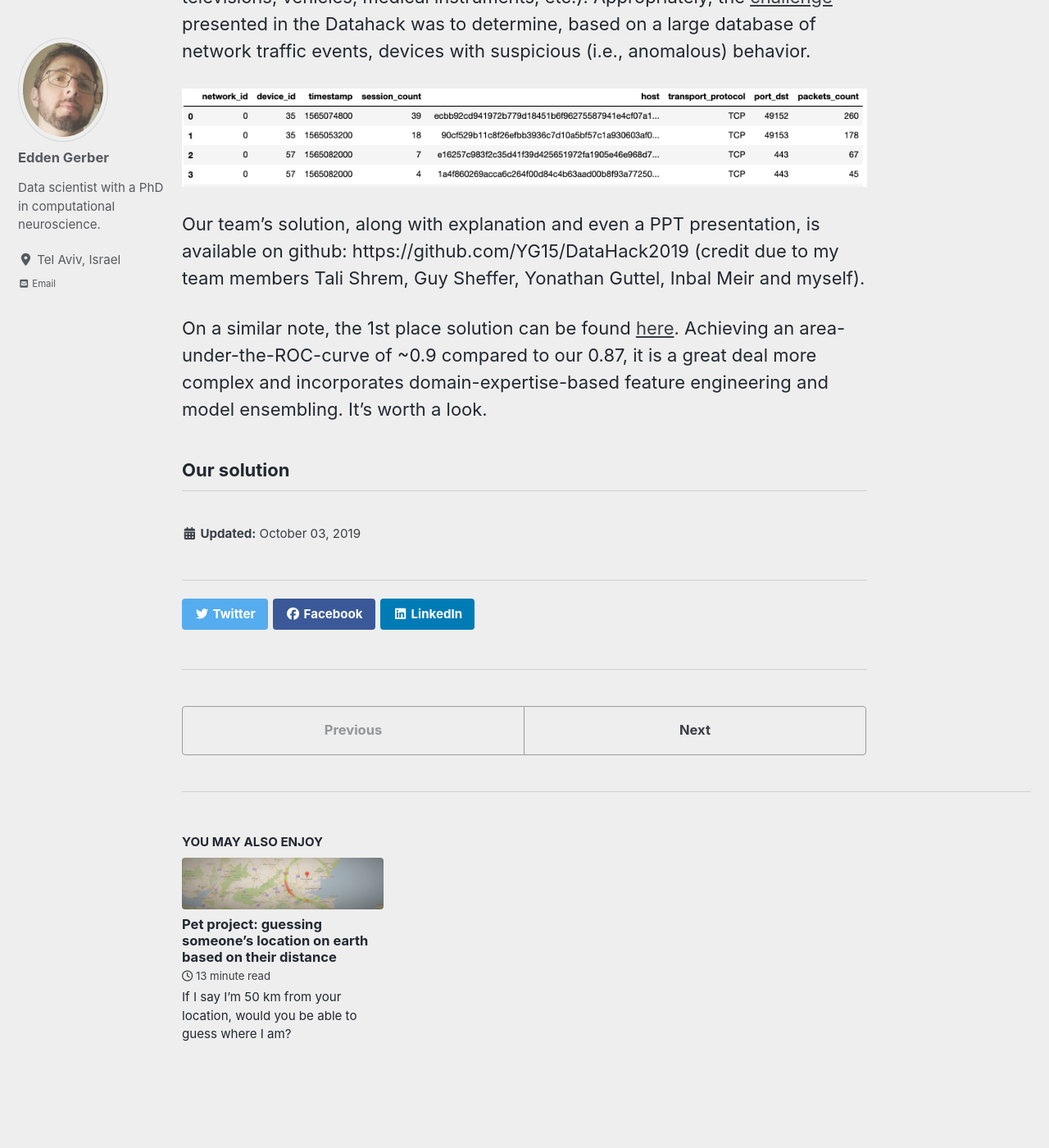
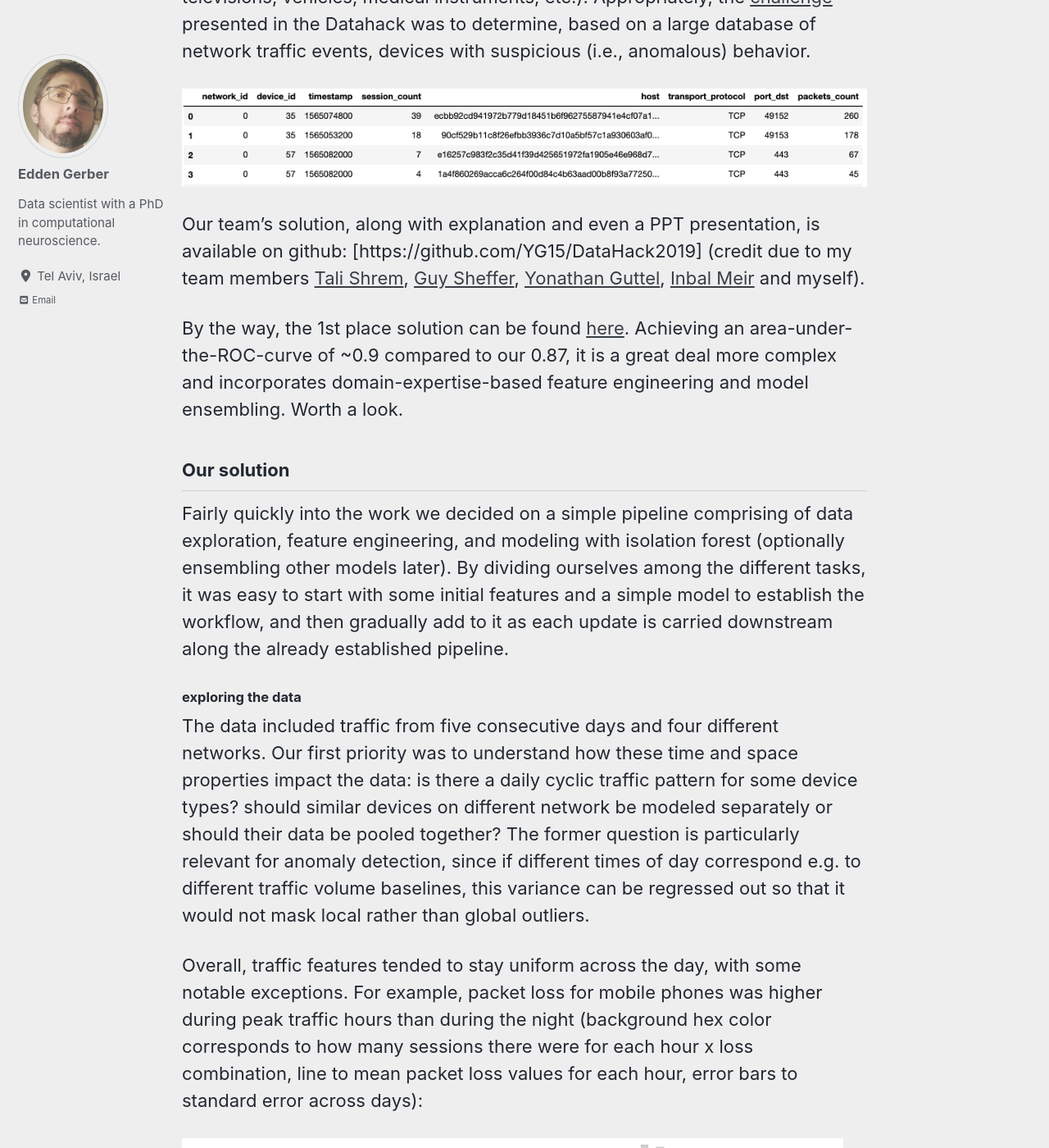
Before and after one commit to edden-gerber/edden-gerber.github.io, a Jekyll site: the page built from _posts/2019-10-3-datahack_2019.md, in a window 1280 px wide and 1400 px high, scrolled down 1198 px. Shown: the whole window at 82% size. Built offline with Jekyll 4.4.1, drawn with Linux system fonts in a browser that asks for light colours; cached includes are drawn as plain includes; nearby versions of some CDN libraries; some of the changed text lies outside the part shown.

Commit message:
update datahack post

```diff
--- a/_posts/2019-10-3-datahack_2019.md
+++ b/_posts/2019-10-3-datahack_2019.md
@@ -18,8 +18,22 @@
 
 ![sessions image](../assets/images/datahack2019/sessions.png "Taken from https://github.com/armis-security/DataHack2019")
 
-Our team's solution, along with explanation and even a PPT presentation, is available on github: https://github.com/YG15/DataHack2019 (credit due to my team members Tali Shrem, Guy Sheffer, Yonathan Guttel, Inbal Meir and myself).
+Our team's solution, along with explanation and even a PPT presentation, is available on github: [https://github.com/YG15/DataHack2019] (credit due to my team members [Tali Shrem](https://www.linkedin.com/in/talia-shrem-84a404a9/), [Guy Sheffer](https://www.linkedin.com/in/guy-sheffer-79761634/), [Yonathan Guttel](https://www.linkedin.com/in/yonathan-guttel/), [Inbal Meir](https://www.linkedin.com/in/inbal-meir-177b5516/) and myself).
 
-On a similar note, the 1st place solution can be found [here](https://github.com/dmarcous/Self-Supervised-Network-Anomaly-Detection?fbclid=IwAR02I0JsfydDS1ud7uHezbw9CbwZWBNROpRTlmY54os0bEmDtV0daw2dfa0). Achieving an area-under-the-ROC-curve of ~0.9 compared to our 0.87, it is a great deal more complex and incorporates domain-expertise-based feature engineering and model ensembling. It's worth a look.
+By the way, the 1st place solution can be found [here](https://github.com/dmarcous/Self-Supervised-Network-Anomaly-Detection?fbclid=IwAR02I0JsfydDS1ud7uHezbw9CbwZWBNROpRTlmY54os0bEmDtV0daw2dfa0). Achieving an area-under-the-ROC-curve of ~0.9 compared to our 0.87, it is a great deal more complex and incorporates domain-expertise-based feature engineering and model ensembling. Worth a look.
 
 ## Our solution
+Fairly quickly into the work we decided on a simple pipeline comprising of data exploration, feature engineering, and modeling with isolation forest (optionally ensembling other models later). By dividing ourselves among the different tasks, it was easy to start with some initial features and a simple model to establish the workflow, and then gradually add to it as each update is carried downstream along the already established pipeline.
+
+### exploring the data
+The data included traffic from five consecutive days and four different networks. Our first priority was to understand how these time and space properties impact the data: is there a daily cyclic traffic pattern for some device types? should similar devices on different network be modeled separately or should their data be pooled together? The former question is particularly relevant for anomaly detection, since if different times of day correspond e.g. to different traffic volume baselines, this variance can be regressed out so that it would not mask local rather than global outliers.
+
+Overall, traffic features tended to stay uniform across the day, with some notable exceptions. For example, packet loss for mobile phones was higher during peak traffic hours than during the night (background hex color corresponds to how many sessions there were for each hour x loss combination, line to mean packet loss values for each hour, error bars to standard error across days):
+
+![mobile phone packet loss over time](../assets/images/datahack2019/mobile_packet_loss.png)
+
+No differences were found between days or networks; we therefore handled this variance by subtracting from each traffic parameter its hour-specific mean, pooling data from all days and networks.
+
+### Feature engineering and selection
+
+Each
```
Also changed, not shown: assets/images/datahack2019/mobile_packet_loss.png (added).
